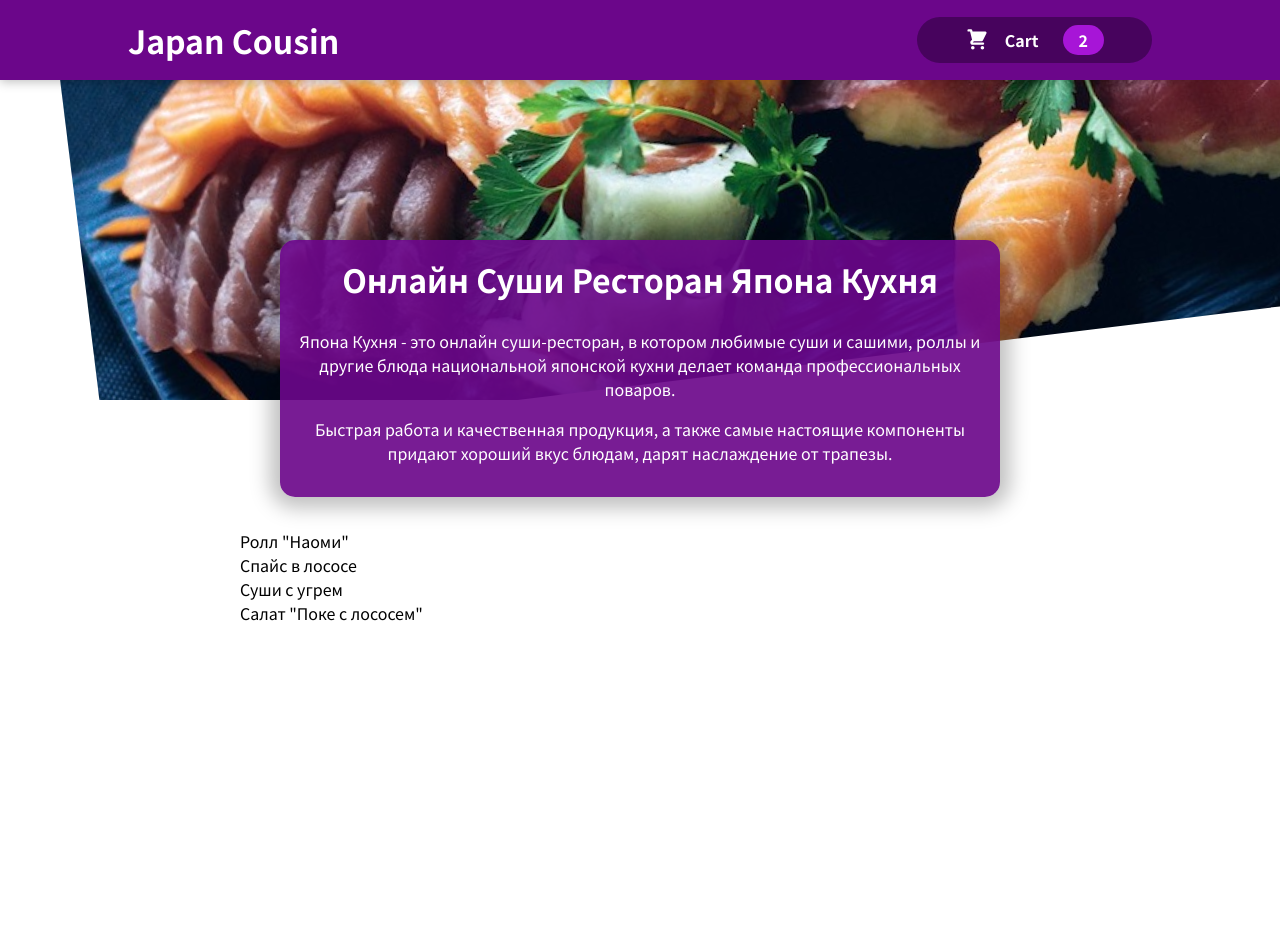
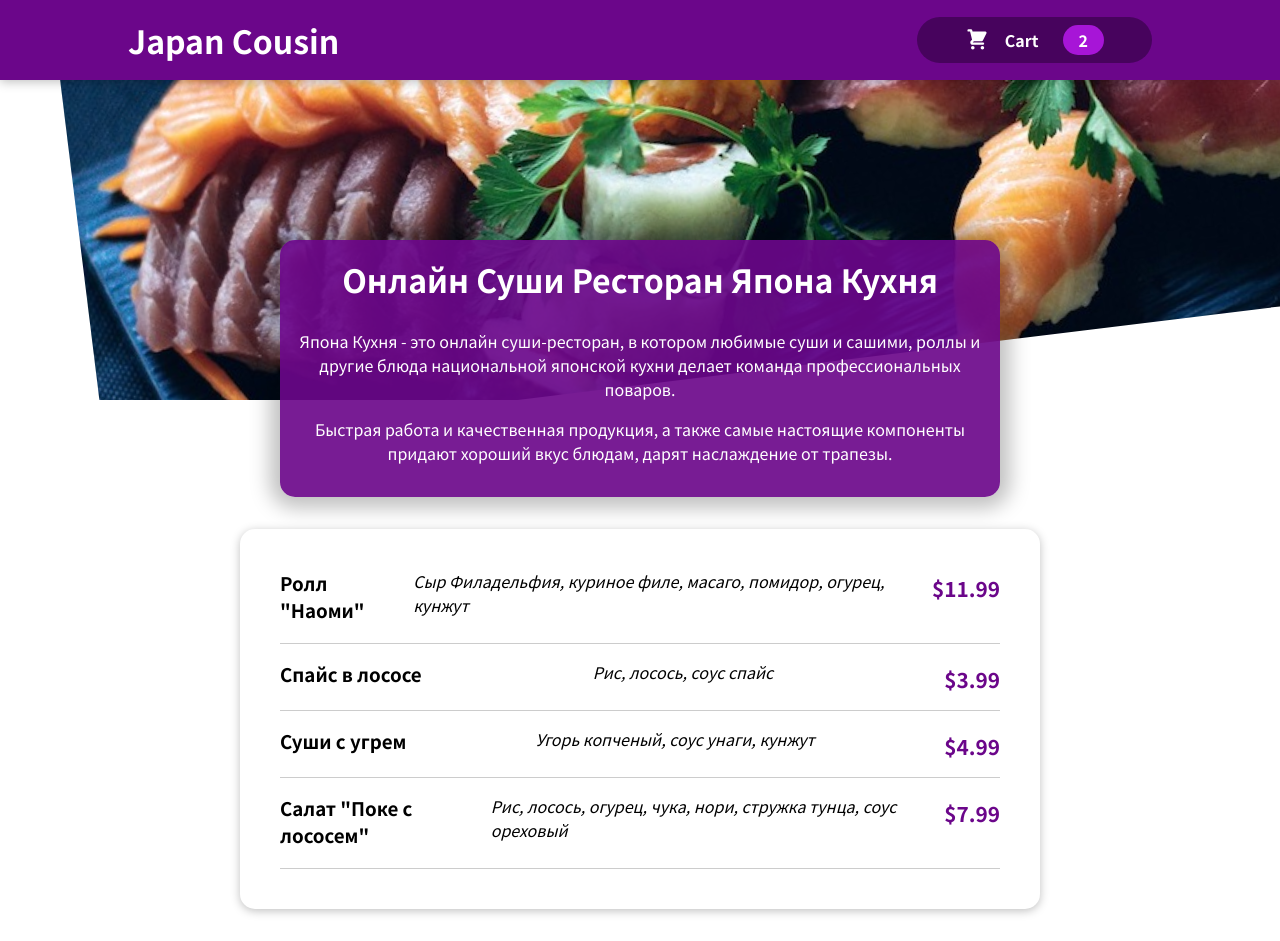
Before and after one commit to Bezobrazz/sushi-starter-code, a React (Create React App) app: page / in a window 1280 px wide. Before the commit the page ends 800 px from the top, so only its background shows below. Built offline with nearby package versions, Linux system fonts and the light colour scheme.

Commit message:
Meals visual added

```diff
--- /dev/null
+++ b/src/components/Meals/MealItem/MealItem.jsx
@@ -0,0 +1,17 @@
+import styles from "./MealItem.module.css";
+
+const MealItem = (props) => {
+  const formatedPrice = `$${props.price.toFixed(2)}`;
+  return (
+    <li>
+      <div className={styles.meal}>
+        <h3>{props.name}</h3>
+        <div className={styles.description}>{props.description}</div>
+        <div className={styles.price}>{formatedPrice}</div>
+      </div>
+      <div>{/* <button className={styles.button}>+</button> */}</div>
+    </li>
+  );
+};
+
+export default MealItem;
--- /dev/null
+++ b/src/components/Meals/MealItem/MealItem.module.css
@@ -0,0 +1,22 @@
+.meal {
+  display: flex;
+  justify-content: space-between;
+  margin: 1rem;
+  padding-bottom: 1rem;
+  border-bottom: 1px solid #ccc;
+}
+
+.meal h3 {
+  margin: 0 0 0.25rem 0;
+}
+
+.description {
+  font-style: italic;
+}
+
+.price {
+  margin-top: 0.25rem;
+  font-weight: bold;
+  color: #6b068a;
+  font-size: 1.3rem;
+}
--- a/src/components/Meals/MealList.jsx
+++ b/src/components/Meals/MealList.jsx
@@ -1,4 +1,6 @@
+import Card from "../UI/Card";
 import styles from "./MealList.module.css";
+import MealItem from "./MealItem/MealItem";
 
 const DUMMY_MEALS = [
   {
@@ -30,11 +32,19 @@
 ];
 
 const MealList = (props) => {
-  const mealList = DUMMY_MEALS.map((meal) => <li>{meal.name}</li>);
-
+  const mealList = DUMMY_MEALS.map((meal) => (
+    <MealItem
+      key={meal.id}
+      name={meal.name}
+      description={meal.description}
+      price={meal.price}
+    />
+  ));
   return (
     <section className={styles.meals}>
-      <ul>{mealList}</ul>
+      <Card>
+        <ul>{mealList}</ul>
+      </Card>
     </section>
   );
 };
--- /dev/null
+++ b/src/components/UI/Card.jsx
@@ -0,0 +1,8 @@
+import React from "react";
+import styles from "./Card.module.css";
+
+const Card = (props) => {
+  return <div className={styles.card}>{props.children}</div>;
+};
+
+export default Card;
--- /dev/null
+++ b/src/components/UI/Card.module.css
@@ -0,0 +1,6 @@
+.card {
+  padding: 1.5rem;
+  box-shadow: 0 2px 10px rgba(0, 0, 0, 0.25);
+  border-radius: 15px;
+  background-color: white;
+}
```
Also changed, not shown: src/components/Meals/MealItem/MealItemForm.jsx (added), 1 other file (tests, documents, lock files or other folders).
